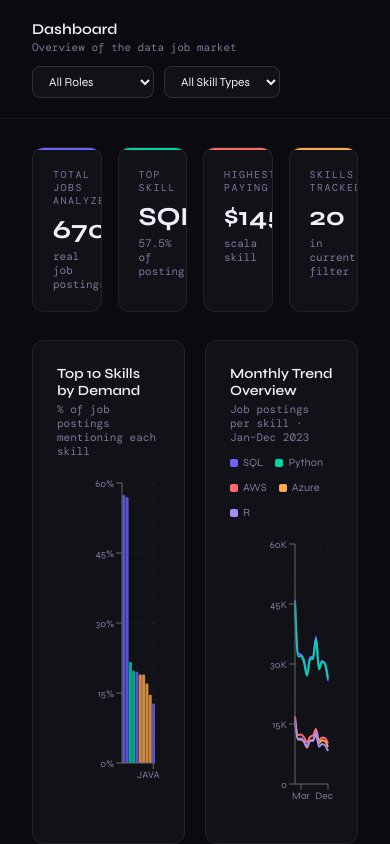
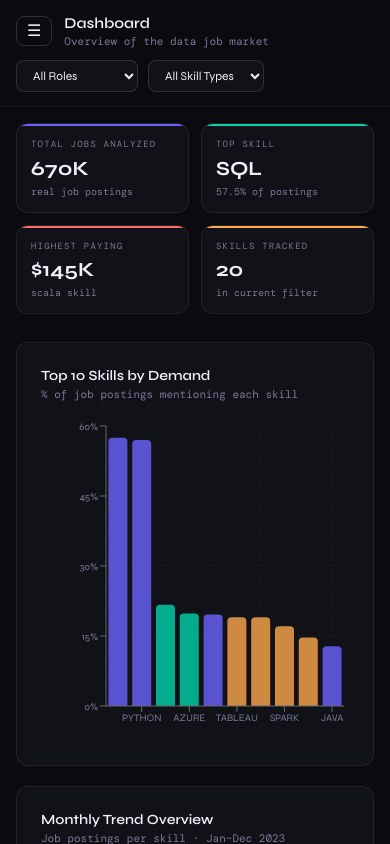
Before and after one commit to Parthraj1905/data-nerd, a React (Vite) app in the folder frontend/: page / in a window 390 px wide. Shown: the top 844 px of the page. Built offline with nearby package versions, Linux system fonts and the light colour scheme.

Commit message:
Implement useWindowWidth hook for responsive design
Add custom hook for window width and improve mobile responsiveness.

```diff
--- a/frontend/src/App.jsx
+++ b/frontend/src/App.jsx
@@ -71,11 +71,22 @@ const CustomTooltip = ({ active, payload, label, formatter }) => {
   );
 };
 
+function useWindowWidth() {
+  const [width, setWidth] = useState(window.innerWidth);
+  useEffect(() => {
+    const fn = () => setWidth(window.innerWidth);
+    window.addEventListener("resize", fn);
+    return () => window.removeEventListener("resize", fn);
+  }, []);
+  return width;
+}
+
 export default function App() {
   const [view, setView] = useState("dashboard");
   const [role, setRole] = useState("");
   const [typeFilter, setTypeFilter] = useState("");
   const [sidebarOpen, setSidebarOpen] = useState(false);
+  const isMobile = useWindowWidth() <= 900;
 
   const filtered = (() => {
     let data = [...ALL_SKILLS];
@@ -119,10 +130,10 @@ export default function App() {
   return (
     <div style={{display:"flex",minHeight:"100vh",background:"#0a0a0f",color:"#f0f0f8",fontFamily:"'Syne', sans-serif"}}>
 
-      {/* Overlay */}
-      {sidebarOpen && (
+      {/* Overlay — mobile only */}
+      {isMobile && sidebarOpen && (
         <div onClick={() => setSidebarOpen(false)}
-          style={{position:"fixed",inset:0,background:"rgba(0,0,0,0.6)",zIndex:90}} />
+          style={{position:"fixed",inset:0,background:"rgba(0,0,0,0.6)",zIndex:90,backdropFilter:"blur(2px)"}} />
       )}
 
       {/* Sidebar */}
@@ -131,7 +142,8 @@ export default function App() {
         borderRight:"1px solid rgba(255,255,255,0.07)",
         display:"flex", flexDirection:"column",
         position:"fixed", top:0, left:0, zIndex:100,
-        transform: sidebarOpen ? "translateX(0)" : undefined,
+        transform: isMobile ? (sidebarOpen ? "translateX(0)" : "translateX(-100%)") : "translateX(0)",
+        transition:"transform 0.3s ease",
       }}>
         <div style={{padding:"28px 24px 20px",borderBottom:"1px solid rgba(255,255,255,0.07)"}}>
           <div style={{fontSize:18,fontWeight:700,letterSpacing:"-0.5px"}}>
@@ -167,17 +179,26 @@ export default function App() {
       </nav>
 
       {/* Main */}
-      <main style={{marginLeft:220,flex:1,minHeight:"100vh"}}>
+      <main style={{marginLeft: isMobile ? 0 : 220, flex:1, minHeight:"100vh", minWidth:0}}>
 
         {/* Topbar */}
         <div style={{
-          padding:"20px 32px", borderBottom:"1px solid rgba(255,255,255,0.07)",
+          padding: isMobile ? "14px 16px" : "20px 32px",
+          borderBottom:"1px solid rgba(255,255,255,0.07)",
           display:"flex", alignItems:"center", justifyContent:"space-between",
           background:"#0a0a0f", position:"sticky", top:0, zIndex:50, flexWrap:"wrap", gap:12
         }}>
-          <div>
-            <div style={{fontSize:15,fontWeight:600}}>{NAV.find(n=>n.id===view)?.label}</div>
-            <div style={{fontSize:11,color:"#7a7a9a",fontFamily:"'DM Mono',monospace",marginTop:2}}>{viewMeta[view]}</div>
+          <div style={{display:"flex",alignItems:"center",gap:12}}>
+            {isMobile && (
+              <button onClick={() => setSidebarOpen(true)}
+                style={{background:"transparent",border:"1px solid rgba(255,255,255,0.15)",borderRadius:8,padding:"6px 10px",cursor:"pointer",color:"#f0f0f8",fontSize:16,lineHeight:1}}>
+                ☰
+              </button>
+            )}
+            <div>
+              <div style={{fontSize:15,fontWeight:600}}>{NAV.find(n=>n.id===view)?.label}</div>
+              <div style={{fontSize:11,color:"#7a7a9a",fontFamily:"'DM Mono',monospace",marginTop:2}}>{viewMeta[view]}</div>
+            </div>
           </div>
           <div style={{display:"flex",gap:10,flexWrap:"wrap",alignItems:"center"}}>
             {[
@@ -192,27 +213,27 @@ export default function App() {
           </div>
         </div>
 
-        <div style={{padding:"28px 32px"}}>
+        <div style={{padding: isMobile ? "16px" : "28px 32px"}}>
 
           {/* DASHBOARD */}
           {view === "dashboard" && (
             <>
-              <div style={{display:"grid",gridTemplateColumns:"repeat(4,1fr)",gap:16,marginBottom:28}}>
+              <div style={{display:"grid",gridTemplateColumns: isMobile ? "repeat(2,1fr)" : "repeat(4,1fr)",gap:isMobile?12:16,marginBottom:28}}>
                 {[
                   {label:"Total Jobs Analyzed",value:"670K",sub:"real job postings",c:"#6c63ff"},
                   {label:"Top Skill",value:filtered[0]?.skill_name.toUpperCase()||"SQL",sub:(filtered[0]?.value||57.5).toFixed(1)+"% of postings",c:"#00d4aa"},
                   {label:"Highest Paying",value:fmtSalary(bySalary[0]?.avg_salary||145120),sub:(bySalary[0]?.skill_name||"scala")+" skill",c:"#ff6b6b"},
                   {label:"Skills Tracked",value:filtered.length,sub:"in current filter",c:"#ffa94d"},
                 ].map((s,i) => (
-                  <div key={i} style={{background:"#111118",border:"1px solid rgba(255,255,255,0.07)",borderRadius:12,padding:20,position:"relative",overflow:"hidden"}}>
+                  <div key={i} style={{background:"#111118",border:"1px solid rgba(255,255,255,0.07)",borderRadius:12,padding: isMobile ? 14 : 20,position:"relative",overflow:"hidden",minWidth:0}}>
                     <div style={{position:"absolute",top:0,left:0,right:0,height:2,background:s.c}} />
-                    <div style={{fontSize:10,textTransform:"uppercase",letterSpacing:"1.5px",color:"#7a7a9a",fontFamily:"'DM Mono',monospace",marginBottom:10}}>{s.label}</div>
-                    <div style={{fontSize:26,fontWeight:700,lineHeight:1}}>{s.value}</div>
-                    <div style={{fontSize:11,color:"#7a7a9a",marginTop:6,fontFamily:"'DM Mono',monospace"}}>{s.sub}</div>
+                    <div style={{fontSize:9,textTransform:"uppercase",letterSpacing:"1.2px",color:"#7a7a9a",fontFamily:"'DM Mono',monospace",marginBottom:8,lineHeight:1.4}}>{s.label}</div>
+                    <div style={{fontSize: isMobile ? 20 : 26,fontWeight:700,lineHeight:1,overflow:"hidden",textOverflow:"ellipsis",whiteSpace:"nowrap"}}>{s.value}</div>
+                    <div style={{fontSize:10,color:"#7a7a9a",marginTop:6,fontFamily:"'DM Mono',monospace",overflow:"hidden",textOverflow:"ellipsis",whiteSpace:"nowrap"}}>{s.sub}</div>
                   </div>
                 ))}
               </div>
-              <div style={{display:"grid",gridTemplateColumns:"1fr 1fr",gap:20}}>
+              <div style={{display:"grid",gridTemplateColumns: isMobile ? "1fr" : "1fr 1fr",gap:20}}>
                 <ChartCard title="Top 10 Skills by Demand" sub="% of job postings mentioning each skill">
                   <ResponsiveContainer width="100%" height={320}>
                     <BarChart data={top10.map(s=>({name:s.skill_name.toUpperCase(),value:+s.value.toFixed(1),fill:gc(s.skill_type)}))}>
@@ -288,7 +309,7 @@ export default function App() {
                   </LineChart>
                 </ResponsiveContainer>
               </ChartCard>
-              <div style={{display:"grid",gridTemplateColumns:"1fr 1fr",gap:20,marginTop:20}}>
+              <div style={{display:"grid",gridTemplateColumns: isMobile ? "1fr" : "1fr 1fr",gap:20,marginTop:20}}>
                 <ChartCard title="Skill Share Distribution" sub="Proportion of all tracked skill mentions">
                   <ResponsiveContainer width="100%" height={240}>
                     <PieChart>
@@ -319,7 +340,7 @@ export default function App() {
           {/* SALARY */}
           {view === "salary" && (
             <>
-              <div style={{display:"grid",gridTemplateColumns:"1fr 1fr",gap:20,marginBottom:20}}>
+              <div style={{display:"grid",gridTemplateColumns: isMobile ? "1fr" : "1fr 1fr",gap:20,marginBottom:20}}>
                 <ChartCard title="Avg Salary by Skill" sub="USD annual · sorted highest to lowest">
                   <ResponsiveContainer width="100%" height={440}>
                     <BarChart data={bySalary.map(s=>({name:s.skill_name.toUpperCase(),value:s.avg_salary}))} layout="vertical">
@@ -383,7 +404,7 @@ export default function App() {
 
           {/* ABOUT */}
           {view === "about" && (
-            <div style={{display:"grid",gridTemplateColumns:"1fr 1fr",gap:20}}>
+            <div style={{display:"grid",gridTemplateColumns: isMobile ? "1fr" : "1fr 1fr",gap:20}}>
               {[
                 {title:"About This Project",text:"DataNerd is a full-stack analytics dashboard processing 670K+ real job postings to surface demand signals, salary data, and market trends for data professionals.",tags:["React","FastAPI","PostgreSQL","Recharts"]},
                 {title:"API Endpoints",text:"Powered by a FastAPI backend on Render, querying a Neon serverless Postgres database with a star schema — fact + dimension tables for skills and job postings.",tags:["/api/top-skills","/api/skill-trends","/api/momentum"]},
```
